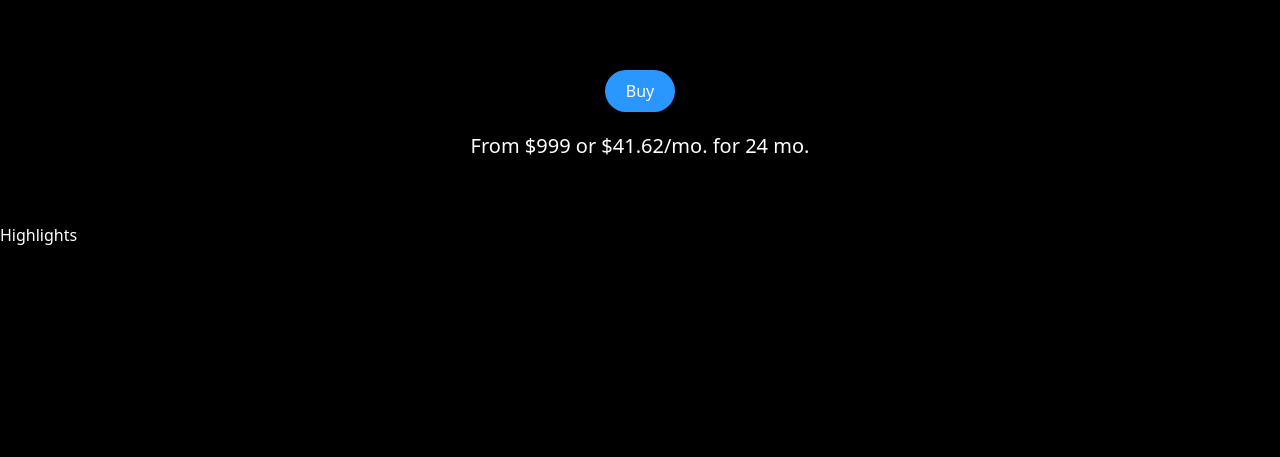
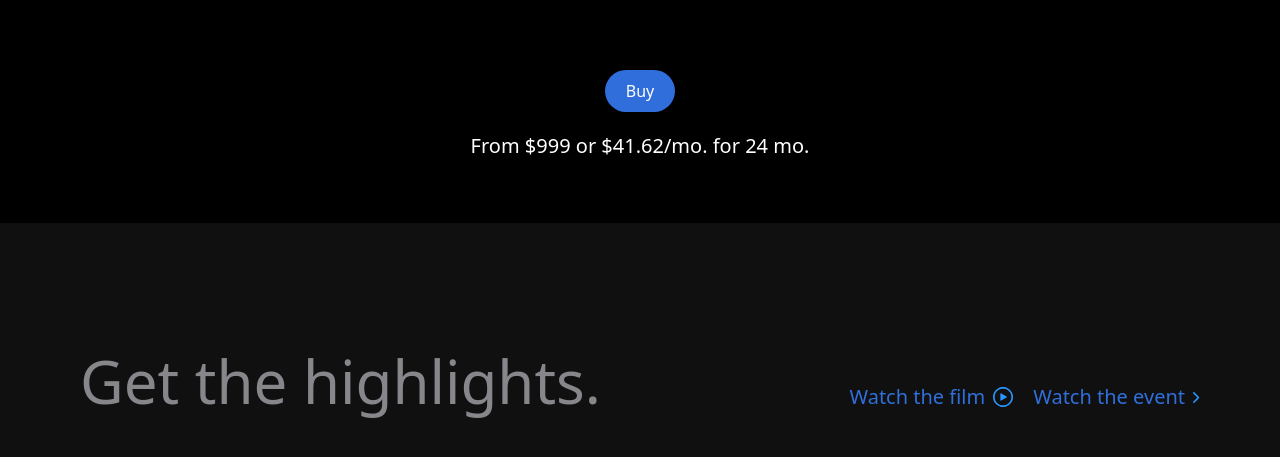
Before and after one commit to jung-eugene/apple-website, a React (Vite) app: page / in a window 1280 px wide. Shown: the part 577-1034 px from the top of the page. Before the commit the page ends 824 px from the top, so only its background shows below. Built offline with nearby package versions, Linux system fonts and the light colour scheme.

Commit message:
highlights header section

```diff
--- a/src/components/Highlights.jsx
+++ b/src/components/Highlights.jsx
@@ -1,6 +1,33 @@
+import { useGSAP } from "@gsap/react"
+import gsap from "gsap"
+import { rightImg, watchImg } from "../utils"
+
 const Highlights = () => {
+  // title and link text animation
+  useGSAP(() => {
+    gsap.to('#title', { opacity: 1, y: 0 })
+    gsap.to('.link', { opacity: 1, y: 0, duration: 1, stagger: 0.25 })
+  }, [])
+
   return (
-    <div>Highlights</div>
+    <section id="highlights" className="w-screen overflow-hidden h-full common-padding bg-zinc">
+      <div className="screen-max-width">
+        <div className="mb-12 w-full md:flex items-end justify-between">
+          <h1 id="title" className="section-heading">Get the highlights.</h1>
+
+          <div className="flex flex-wrap items-end gap-5">
+            <p className="link">
+              Watch the film
+              <img src={watchImg} alt="watch" className="ml-2"/>
+            </p>
+            <p className="link">
+              Watch the event
+              <img src={rightImg} alt="right" className="ml-2"/>
+            </p>
+          </div>
+        </div>
+      </div>
+    </section>
   )
 }
 
--- a/tailwind.config.js
+++ b/tailwind.config.js
@@ -4,7 +4,7 @@ export default {
   theme: {
     extend: {
       colors: {
-        blue: "#2997FF",
+        blue: "#306FDB",
         gray: {
           DEFAULT: "#86868b",
           100: "#94928d",
```
